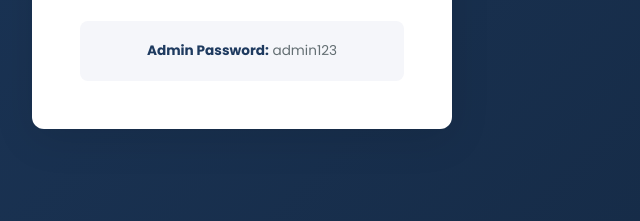
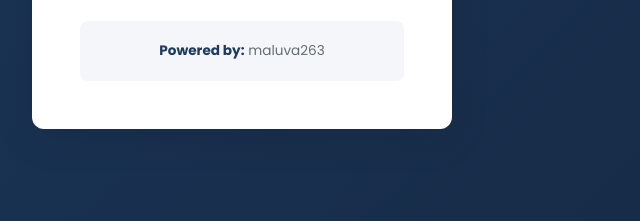
Before and after one commit to maluva26/marlborough-flats-and-residents-system, a plain HTML site: page finiiiiii/index.html in a window 1280 px wide. Shown: the part 562-783 px from the top of the page, 398-1038 px from the left. Drawn offline with Linux system fonts and the light colour scheme.

Commit message:
Update index.html
maluva263

```diff
--- a/finiiiiii/index.html
+++ b/finiiiiii/index.html
@@ -30,7 +30,7 @@
                     </button>
                 </form>
                 <div class="login-hint">
-                    <p><strong>Admin Password:</strong> admin123</p>
+                    <p><strong>Powered by:</strong> maluva263</p>
                 </div>
             </div>
         </div>
```
